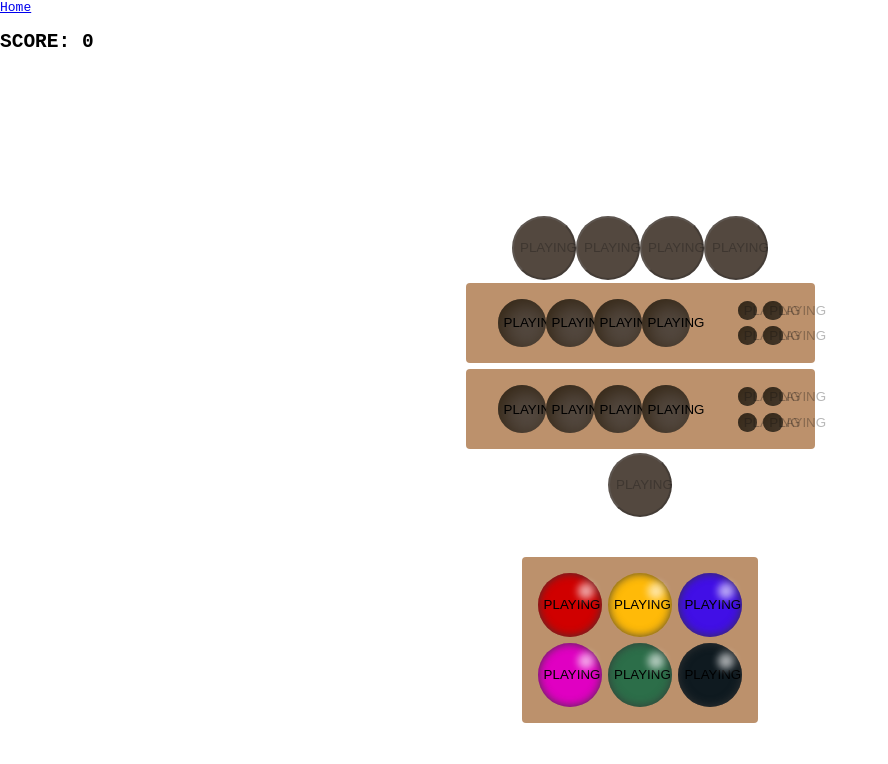
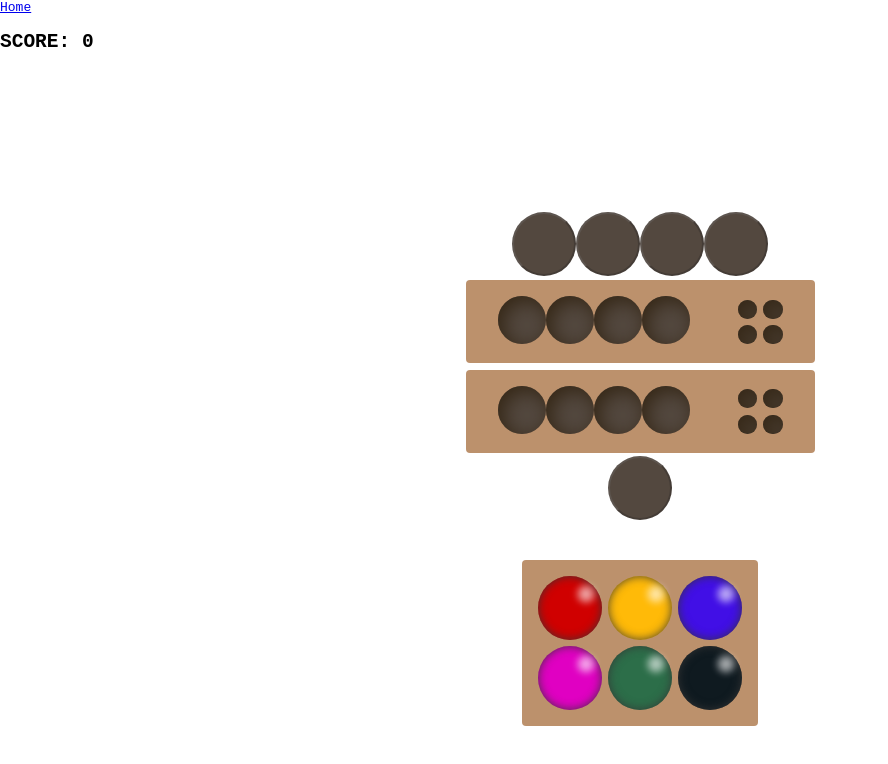
Before and after one commit to AlejoVE/master-mind, a React (Create React App) app: page /game in a window 1280 px wide. Shown: the top 764 px of the page, without its empty margins (0-888 px from the left). Built offline with nearby package versions, Linux system fonts and the light colour scheme.

Commit message:
Revert changes in Circle component

```diff
--- a/src/components/Circle.tsx
+++ b/src/components/Circle.tsx
@@ -8,8 +8,6 @@ type ButtonProps = {
 
 function Circle(props: ButtonProps) {
 	return (
-		<>
-			{props.gameOver ? (
 		<button
 			disabled={props.disabled}
 			className='button'
@@ -22,29 +20,7 @@ function Circle(props: ButtonProps) {
 				height: `${props.size}rem`,
 				minHeight: `${props.size}rem`,
 			}}
-				>
-					GAME OVER
-				</button>
-			) : (
-				<button
-					disabled={props.disabled}
-					className='button'
-					onClick={props.onClick}
-					data-color={props.color}
-					style={{
-						backgroundColor: `${
-							props.gameOver ? '#53483F' : `${props.color || '#53483F'}`
-						}`,
-						width: `${props.size}rem`,
-						minWidth: `${props.size}rem`,
-						height: `${props.size}rem`,
-						minHeight: `${props.size}rem`,
-					}}
-				>
-					PLAYING
-				</button>
-			)}
-		</>
+		></button>
 	);
 }
 
```
Lines whose indentation alone changed are shown as unchanged.
